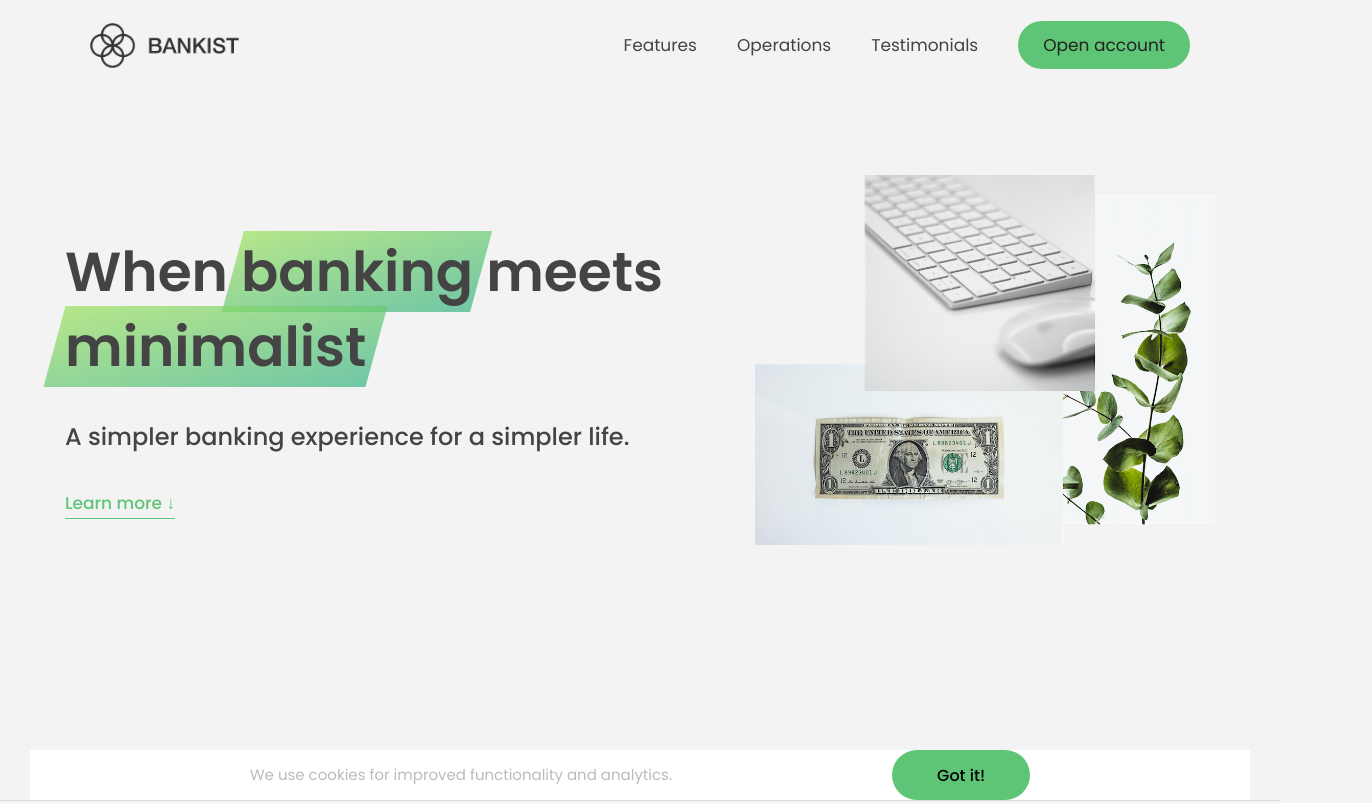
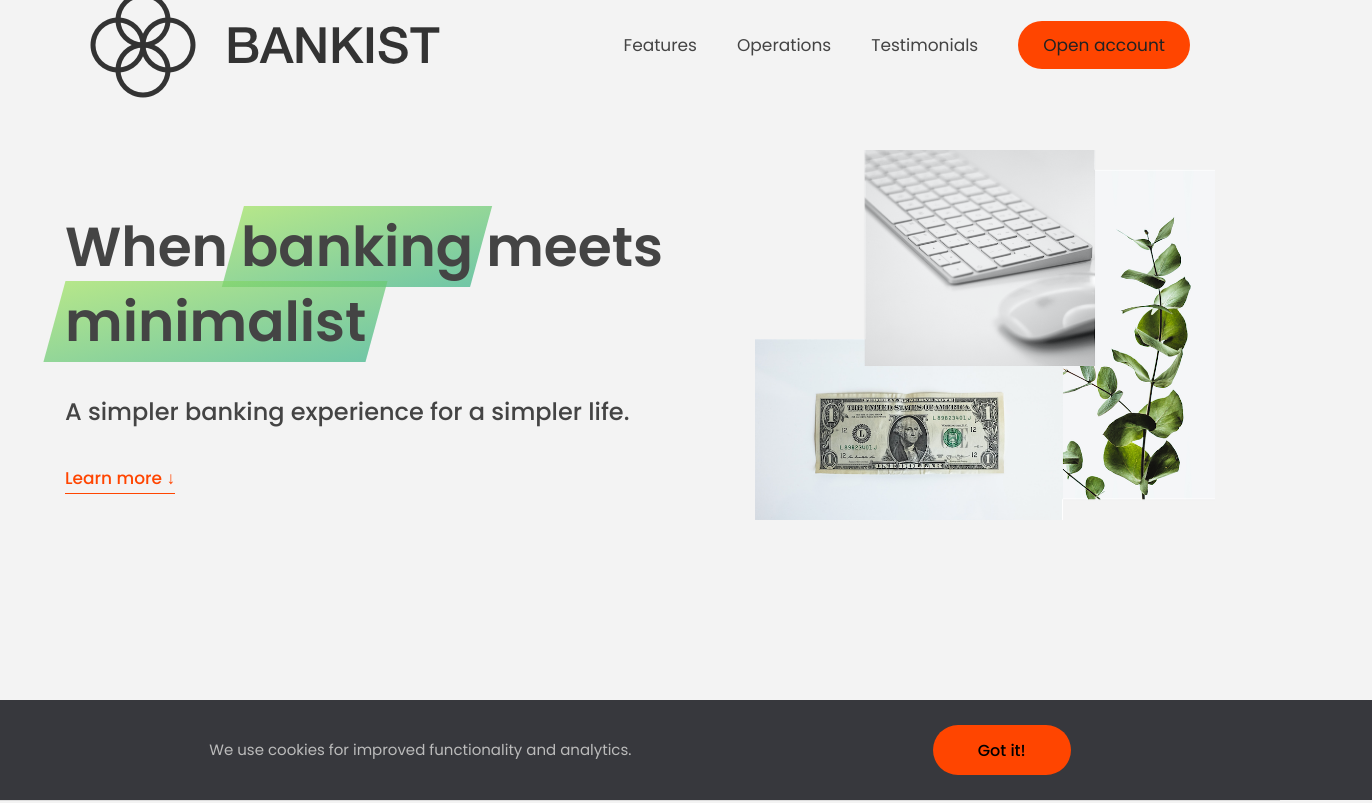
Before and after one commit to Tgaray/JavaScript-course, a plain HTML site: page 13-Advanced-DOM-Bankist/starter/index.html in a window 1280 px wide. Shown: the top 803 px of the page, 1372 px wide, since content can reach past the window. Drawn offline with Linux system fonts and the light colour scheme.

Commit message:
Section 13 - Advanced DOM and Events
Lesson 187 - Styles, Attributes and Classes

```diff
--- a/13-Advanced-DOM-Bankist/starter/index.html
+++ b/13-Advanced-DOM-Bankist/starter/index.html
@@ -21,6 +21,8 @@
           alt="Bankist logo"
           class="nav__logo"
           id="logo"
+          designer="Jonas"
+          data-version-number="3.0"
         />
         <ul class="nav__links">
           <li class="nav__item">
--- a/13-Advanced-DOM-Bankist/starter/script.js
+++ b/13-Advanced-DOM-Bankist/starter/script.js
@@ -34,6 +34,7 @@
 ///////////// TESTS ///////////////
 ///////////////////////////////////
 
+//Lesson 186 Dom selecting, creating, deleting
 /// SELECTING ELEMENTS ///
 
 //Selecting the document (entire HTML)
@@ -86,4 +87,60 @@
   .querySelector('.btn--close-cookie')
   .addEventListener('click', function () {
     message.remove();
+    //before .remove was a thing you had to remove children like this
+    //message.parentElement.removeChild(message);
   });
+
+//Lesson 187 Styles, Attributes, Classes
+
+/// STYLES ///
+message.style.backgroundColor = '#37383d';
+message.style.width = '120%';
+message.style.padding = '10px 0';
+//using style property only works for setting inline styles not reading whats defined in the stylesheet
+console.log(message.style.height);
+//So it works for an inline style like:
+console.log(message.style.backgroundColor);
+//But we can also get styles from the sylesheet using computed
+console.log(getComputedStyle(message));
+//You get a large list of properties on this element and you can select which you need:
+console.log(getComputedStyle(message).color);
+console.log(getComputedStyle(message).height);
+//ParseFloat to get the number out of the string to adjust it
+message.style.height =
+  Number.parseFloat(getComputedStyle(message).height, 10) + 30 + 'px';
+//CSS custom properties defined in the :root (document element)
+//with name of property, and value
+document.documentElement.style.setProperty('--color-primary', 'orangered');
+
+/// ATTRIBUTES ///
+const logo = document.querySelector('.nav__logo');
+console.log(logo.alt);
+console.log(logo.src);
+console.log(logo.className);
+
+//Setting attributes
+logo.alt = 'Beautiful minimalist logo';
+
+//Non standard attributes
+console.log(logo.designer); // undefined because this is not a standard property
+console.log(logo.getAttribute('designer'));
+logo.setAttribute('company', 'Bankist');
+
+//For the relative URL other than src for absolute url for example, use get attribute
+console.log(logo.getAttribute('src'));
+//same for hrefs on links
+const link = document.querySelector('.nav__link--btn');
+console.log(link.href); //absolute
+console.log(link.getAttribute('href')); //relative
+
+//Data attributes (stored in datasets)
+console.log(logo.dataset.versionNumber);
+
+/// CLASSES ///
+logo.classList.add('c');
+logo.classList.remove('c');
+logo.classList.toggle('c');
+logo.classList.contains('c');
+//Don't use this only allows for 1 class and overwrites all other classes
+logo.className = 'jonas';
```
